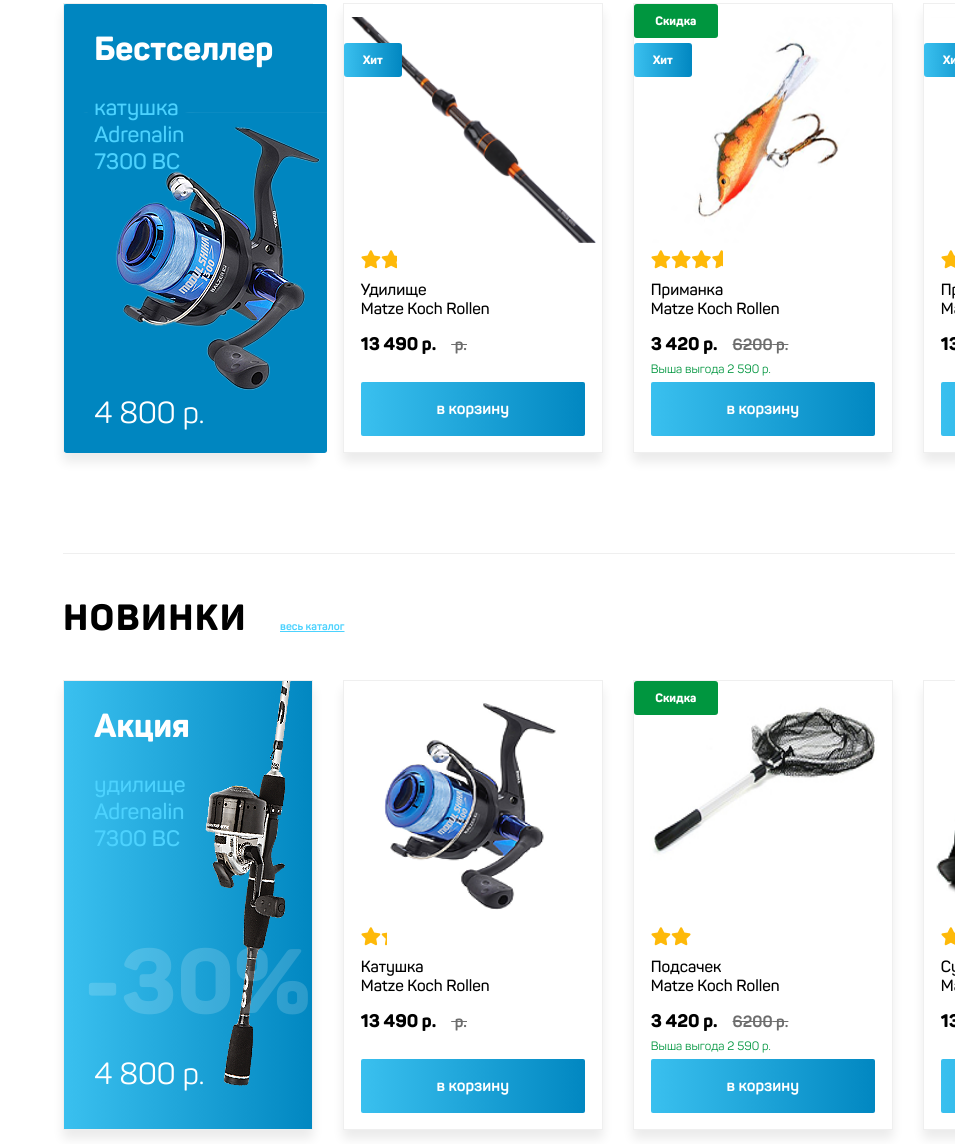
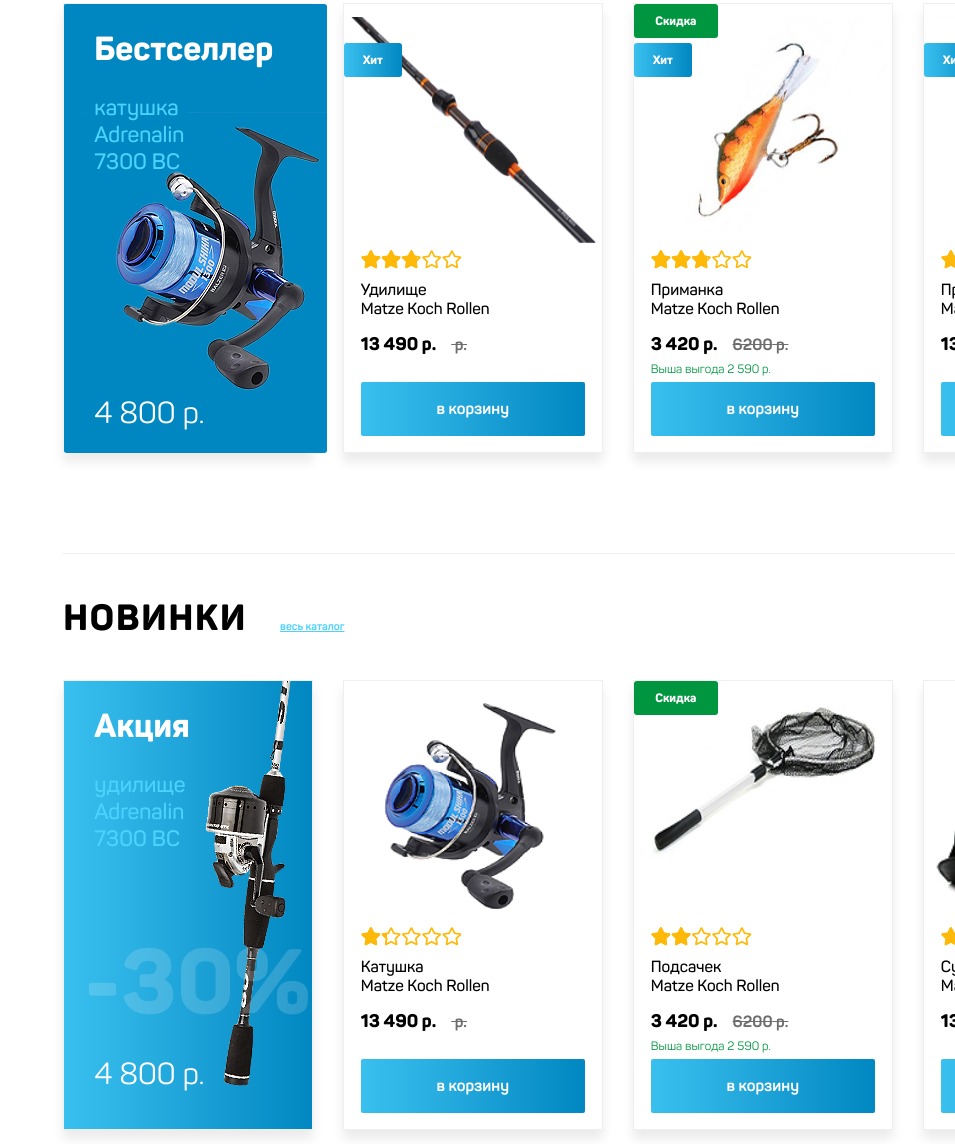
Before and after one commit to Xela198001/LogoType, a plain HTML site: page index.html in a window 1280 px wide. Shown: the part 1082-2226 px from the top of the page, without its empty margins (325-1280 px from the left). Drawn offline with Linux system fonts and the light colour scheme.

Commit message:
add stars

```diff
--- a/css/style.scss
+++ b/css/style.scss
@@ -1634,6 +1634,19 @@ hr {
     margin-bottom: 10px;
     position: relative;
 
+    .review_stars_wrap {
+        position: relative;
+
+        .stars {
+            position: absolute;
+            top: 0px;
+            left: 0px;
+            height: 100%;
+            width: 100%;
+            font-size: 18px;
+            color: #feb909;
+            font-weight: 100;
+        }
     .product-info__rating {
         width: 0;
         background-color: #feb909;
@@ -1651,3 +1664,4 @@ hr {
         color: #feb909 ;
     }
 }
+}
--- a/index.html
+++ b/index.html
@@ -134,7 +134,7 @@
                     <div>
                         <div class="bestseller-header-button">
                             <a href="#" class="bestseller-header-button-link">
-                                <</a>
+                                << /a>
                         </div>
                         <div class="bestseller-header-button">
                             <a href="#" class="bestseller-header-button-link">></a>
@@ -162,8 +162,15 @@
                         <div class="card-img"><img src="img/mk_detail_rollenhalter.png" alt=""></div>
                         <div class="card-text">
                             <div class="card-rating">
-                                <div class="product-info__rating" data-rating="35">
+                                <div class="review_stars_wrap">
+                                    <div class="stars">
+                                        <i class="far fa-star"></i><i class="far fa-star"></i><i
+                                            class="far fa-star"></i><i class="far fa-star"></i><i
+                                            class="far fa-star"></i>
+                                    </div>
+                                    <div class="product-info__rating" data-rating="55">
                                         <i></i><i></i><i></i><i></i><i></i>
+                                    </div>
                                 </div>
                             </div>
                             <div class="card-desc">Удилище <br> Matze Koch Rollen</div>
@@ -180,8 +187,15 @@
                         <div class="card-img"><img src="img/shad_jigging.png" alt=""></div>
                         <div class="card-text">
                             <div class="card-rating">
-                                <div class="product-info__rating" data-rating="70">
+                                <div class="review_stars_wrap">
+                                    <div class="stars">
+                                        <i class="far fa-star"></i><i class="far fa-star"></i><i
+                                            class="far fa-star"></i><i class="far fa-star"></i><i
+                                            class="far fa-star"></i>
+                                    </div>
+                                    <div class="product-info__rating" data-rating="55">
                                         <i></i><i></i><i></i><i></i><i></i>
+                                    </div>
                                 </div>
                             </div>
                             <div class="card-desc">Приманка <br> Matze Koch Rollen</div>
@@ -201,8 +215,15 @@
                         <div class="card-img"><img src="img/matze.png" alt=""></div>
                         <div class="card-text">
                             <div class="card-rating">
+                                <div class="review_stars_wrap">
+                                    <div class="stars">
+                                        <i class="far fa-star"></i><i class="far fa-star"></i><i
+                                            class="far fa-star"></i><i class="far fa-star"></i><i
+                                            class="far fa-star"></i>
+                                    </div>
                                     <div class="product-info__rating" data-rating="55">
                                         <i></i><i></i><i></i><i></i><i></i>
+                                    </div>
                                 </div>
                             </div>
                             <div class="card-desc">Приманка <br>Matze Koch Rollen</div>
@@ -254,6 +275,11 @@
                         <div class="card-text">
                             <div class="card-rating">
                                 <div class="review_stars_wrap">
+                                    <div class="stars">
+                                        <i class="far fa-star"></i><i class="far fa-star"></i><i
+                                            class="far fa-star"></i><i class="far fa-star"></i><i
+                                            class="far fa-star"></i>
+                                    </div>
                                     <div class="product-info__rating" data-rating="25">
                                         <i></i><i></i><i></i><i></i><i></i>
                                     </div>
@@ -272,8 +298,15 @@
                         <div class="card-img"><img src="img/podsach.jpg" alt="Podsachek Matze Koch Rollen"></div>
                         <div class="card-text">
                             <div class="card-rating">
+                                <div class="review_stars_wrap">
+                                    <div class="stars">
+                                        <i class="far fa-star"></i><i class="far fa-star"></i><i
+                                            class="far fa-star"></i><i class="far fa-star"></i><i
+                                            class="far fa-star"></i>
+                                    </div>
                                     <div class="product-info__rating" data-rating="40">
                                         <i></i><i></i><i></i><i></i><i></i>
+                                    </div>
                                 </div>
                             </div>
                             <div class="card-desc">Подсачек <br> Matze Koch Rollen</div>
@@ -291,8 +324,15 @@
                         <div class="card-img"><img src="img/Bag.png" alt="Bag fishing"></div>
                         <div class="card-text">
                             <div class="card-rating">
+                                <div class="review_stars_wrap">
+                                    <div class="stars">
+                                        <i class="far fa-star"></i><i class="far fa-star"></i><i
+                                            class="far fa-star"></i><i class="far fa-star"></i><i
+                                            class="far fa-star"></i>
+                                    </div>
                                     <div class="product-info__rating" data-rating="55">
                                         <i></i><i></i><i></i><i></i><i></i>
+                                    </div>
                                 </div>
                             </div>
                             <div class="card-desc">Сумка рыболовная <br>Matze Koch Rollen</div>
--- a/js/script.js
+++ b/js/script.js
@@ -26,3 +26,5 @@ function rating() {
 
     };
 }
+
+setInterval(rating, 10000);
```
Also changed, not shown: css/style.css, 1 other file. Lines whose indentation alone changed are shown as unchanged.
